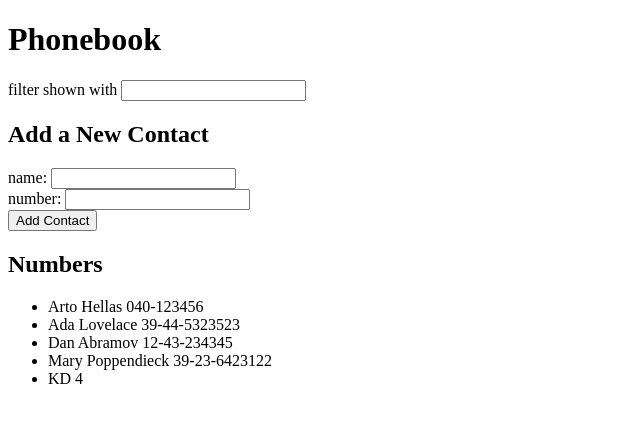
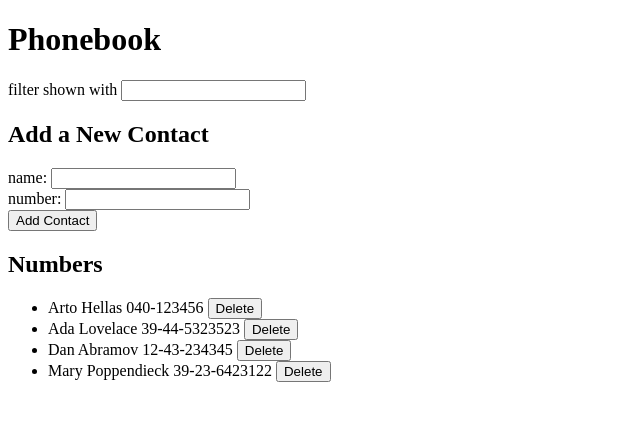
Before and after one commit to krdormer/submission-repository, a React (Create React App) app in the folder part2/phonebook/: page / in a window 1280 px wide. Shown: the top 422 px of the page, without its empty margins (0-640 px from the left). Built offline with nearby package versions, Linux system fonts and the light colour scheme; data requests are answered from the project's data file.

Commit message:
[FSO] Complete Ex. 2.14

```diff
--- a/part2/phonebook/db.json
+++ b/part2/phonebook/db.json
@@ -19,11 +19,6 @@
       "name": "Mary Poppendieck",
       "number": "39-23-6423122",
       "id": 4
-    },
-    {
-      "name": "KD",
-      "number": "4",
-      "id": 5
     }
   ]
 }
--- a/part2/phonebook/src/App.js
+++ b/part2/phonebook/src/App.js
@@ -4,7 +4,7 @@ import Filter from "./components/Filter";
 import SubHeader from "./components/Subheader";
 import Form from "./components/Form";
 import ContactList from "./components/ContactList";
-import { createPerson, getAll } from "./server";
+import { createPerson, deletePerson, getAll } from "./server";
 
 const App = () => {
   const [persons, setPersons] = useState([]);
@@ -46,6 +46,17 @@ const App = () => {
     getAll().then((data) => setPersons(data));
   }, []);
 
+  const handleDeleteContact = (id) => {
+    window.confirm(`Are you sure you want to delete person ${id}?`)
+    ?
+    deletePerson(id).then(() => {
+      const updatedPersons = persons.filter((person) => person.id !== id);
+      setPersons(updatedPersons);
+    })
+    :
+    alert("Delete cancelled");
+  }
+
   return (
     <div>
       <Header title="Phonebook" />
@@ -57,7 +68,7 @@ const App = () => {
         newContact={newContact}
       />
       <SubHeader subheader="Numbers" />
-      {persons && <ContactList contacts={persons} />}
+      {persons && <ContactList contacts={persons} onClick={handleDeleteContact} />}
     </div>
   );
 };
--- a/part2/phonebook/src/components/ContactList.js
+++ b/part2/phonebook/src/components/ContactList.js
@@ -1,8 +1,8 @@
-const ContactList = ({ contacts }) => (
+const ContactList = ({ contacts, onClick }) => (
   <ul>
     {contacts.map((contact) => (
       <li key={contact.name}>
-        {contact.name} {contact.number}
+        {contact.name} {contact.number} <button onClick={() => onClick(contact.id)}>Delete</button>
       </li>
     ))}
   </ul>
--- a/part2/phonebook/src/server/index.js
+++ b/part2/phonebook/src/server/index.js
@@ -5,3 +5,6 @@ export const getAll = () => axios.get("http://localhost:3001/persons").then((res
 
 // POST //
 export const createPerson = (newPerson) => axios.post("http://localhost:3001/persons", newPerson).then((res) => res.data);
+
+// DELETE //
+export const deletePerson = (id) => axios.delete(`http://localhost:3001/persons/${id}`);
```
